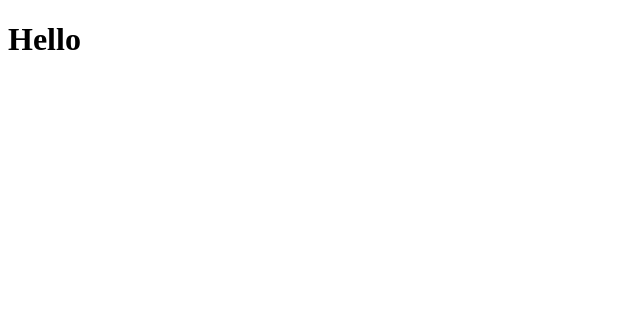
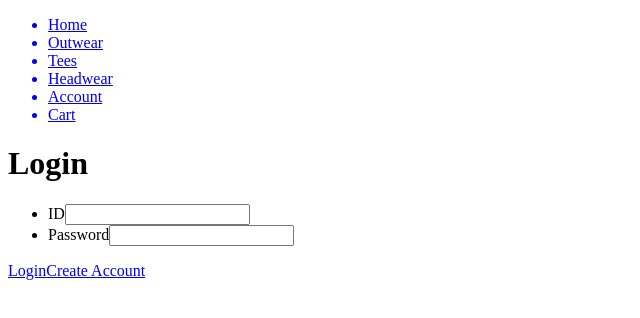
Before and after one commit to ge5rg2/toket, a React (Create React App) app: page /member in a window 1280 px wide. Shown: the top 318 px of the page, without its empty margins (0-640 px from the left). Built offline with nearby package versions, Linux system fonts and the light colour scheme.

Commit message:
make a nav

```diff
--- a/package.json
+++ b/package.json
@@ -8,6 +8,7 @@
     "@testing-library/user-event": "^13.5.0",
     "react": "^18.1.0",
     "react-dom": "^18.1.0",
+    "react-router-dom": "^6.3.0",
     "react-scripts": "5.0.1",
     "web-vitals": "^2.1.4"
   },
--- a/src/App.js
+++ b/src/App.js
@@ -1,8 +1,35 @@
+import { BrowserRouter as Router, Routes, Route, Link } from "react-router-dom";
+import Home from "./routes/Home";
+import Outwear from "./routes/product/Outwear";
+import Tees from "./routes/product/Tees";
+import Headwear from "./routes/product/Headwear";
+import Nav from "./Nav";
+import Member from "./routes/Member";
+import Cart from "./routes/Cart";
+
 function App() {
   return (
-    <div>
-      <h1>Hello</h1>
-    </div>
+    <Router>
+      <Nav />
+      <Routes>
+        <Route exact path="/" element={<Home />} />
+      </Routes>
+      <Routes>
+        <Route exact path="/product/outwear" element={<Outwear />} />
+      </Routes>
+      <Routes>
+        <Route exact path="/product/tees" element={<Tees />} />
+      </Routes>
+      <Routes>
+        <Route exact path="/product/headwear" element={<Headwear />} />
+      </Routes>
+      <Routes>
+        <Route exact path="/member" element={<Member />} />
+      </Routes>
+      <Routes>
+        <Route exact path="/cart" element={<Cart />} />
+      </Routes>
+    </Router>
   );
 }
 
--- /dev/null
+++ b/src/Nav.js
@@ -0,0 +1,30 @@
+import { Link } from "react-router-dom";
+
+const Nav = () => {
+  return (
+    <nav>
+      <ul>
+        <Link to="/">
+          <li>Home</li>
+        </Link>
+        <Link to="/product/outwear">
+          <li>Outwear</li>
+        </Link>
+        <Link to="/product/tees">
+          <li>Tees</li>
+        </Link>
+        <Link to="/product/headwear">
+          <li>Headwear</li>
+        </Link>
+        <Link to="/member">
+          <li>Account</li>
+        </Link>
+        <Link to="/cart">
+          <li>Cart</li>
+        </Link>
+      </ul>
+    </nav>
+  );
+};
+
+export default Nav;
--- /dev/null
+++ b/src/routes/Cart.js
@@ -0,0 +1,11 @@
+import { useEffect, useState } from "react";
+
+const Cart = () => {
+  return (
+    <div>
+      <h1>Cart</h1>
+    </div>
+  );
+};
+
+export default Cart;
--- /dev/null
+++ b/src/routes/Home.js
@@ -0,0 +1,11 @@
+import { useEffect, useState } from "react";
+
+const Home = () => {
+  return (
+    <div>
+      <h1>Hello</h1>
+    </div>
+  );
+};
+
+export default Home;
--- /dev/null
+++ b/src/routes/Join.js
@@ -0,0 +1,11 @@
+import { useEffect, useState } from "react";
+
+const Join = () => {
+  return (
+    <div>
+      <h1>Hello</h1>
+    </div>
+  );
+};
+
+export default Join;
--- /dev/null
+++ b/src/routes/Member.js
@@ -0,0 +1,36 @@
+import { useEffect, useState } from "react";
+import { Link } from "react-router-dom";
+import Join from "./Join";
+
+const Member = () => {
+  return (
+    <div>
+      <h1>Login</h1>
+      <form>
+        <ul>
+          <li>
+            <label>ID</label>
+            <input required type="text" maxLength="10"></input>
+          </li>
+          <li>
+            <label>Password</label>
+            <input
+              required
+              type="password"
+              minLength="4"
+              maxLength="10"
+            ></input>
+          </li>
+        </ul>
+        <Link id="loginBtn" to="/member/none">
+          Login
+        </Link>
+        <Link id="createBtn" to="/member/join">
+          Create Account
+        </Link>
+      </form>
+    </div>
+  );
+};
+
+export default Member;
--- /dev/null
+++ b/src/routes/product/Headwear.js
@@ -0,0 +1,11 @@
+import { useEffect, useState } from "react";
+
+const Headwear = () => {
+  return (
+    <div>
+      <h1>Headwear</h1>
+    </div>
+  );
+};
+
+export default Headwear;
--- /dev/null
+++ b/src/routes/product/Outwear.js
@@ -0,0 +1,11 @@
+import { useEffect, useState } from "react";
+
+const Outwear = () => {
+  return (
+    <div>
+      <h1>Outwear</h1>
+    </div>
+  );
+};
+
+export default Outwear;
--- /dev/null
+++ b/src/routes/product/Tees.js
@@ -0,0 +1,11 @@
+import { useEffect, useState } from "react";
+
+const Tees = () => {
+  return (
+    <div>
+      <h1>Tees</h1>
+    </div>
+  );
+};
+
+export default Tees;
```
Also changed, not shown: 1 other file (tests, documents, lock files or other folders).
